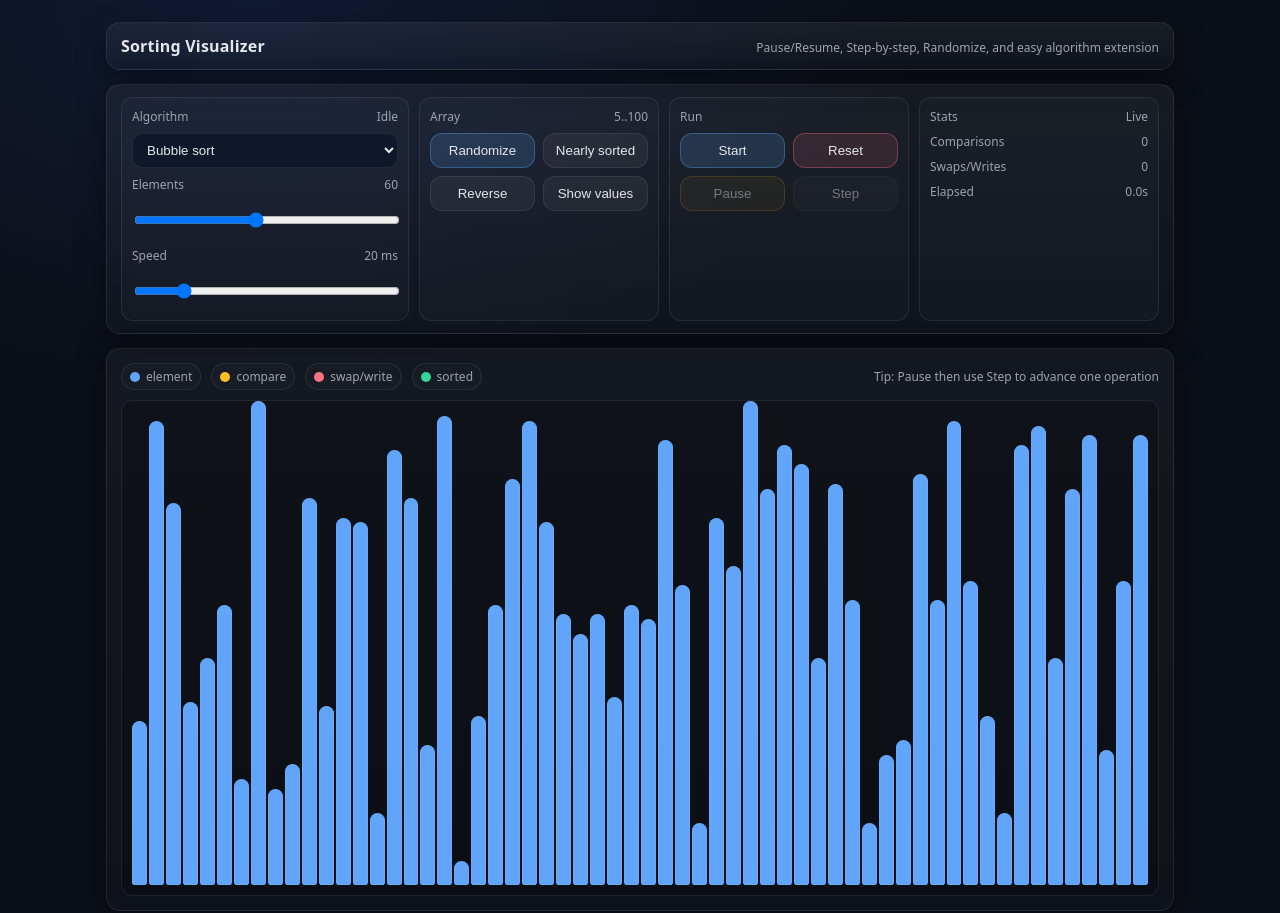
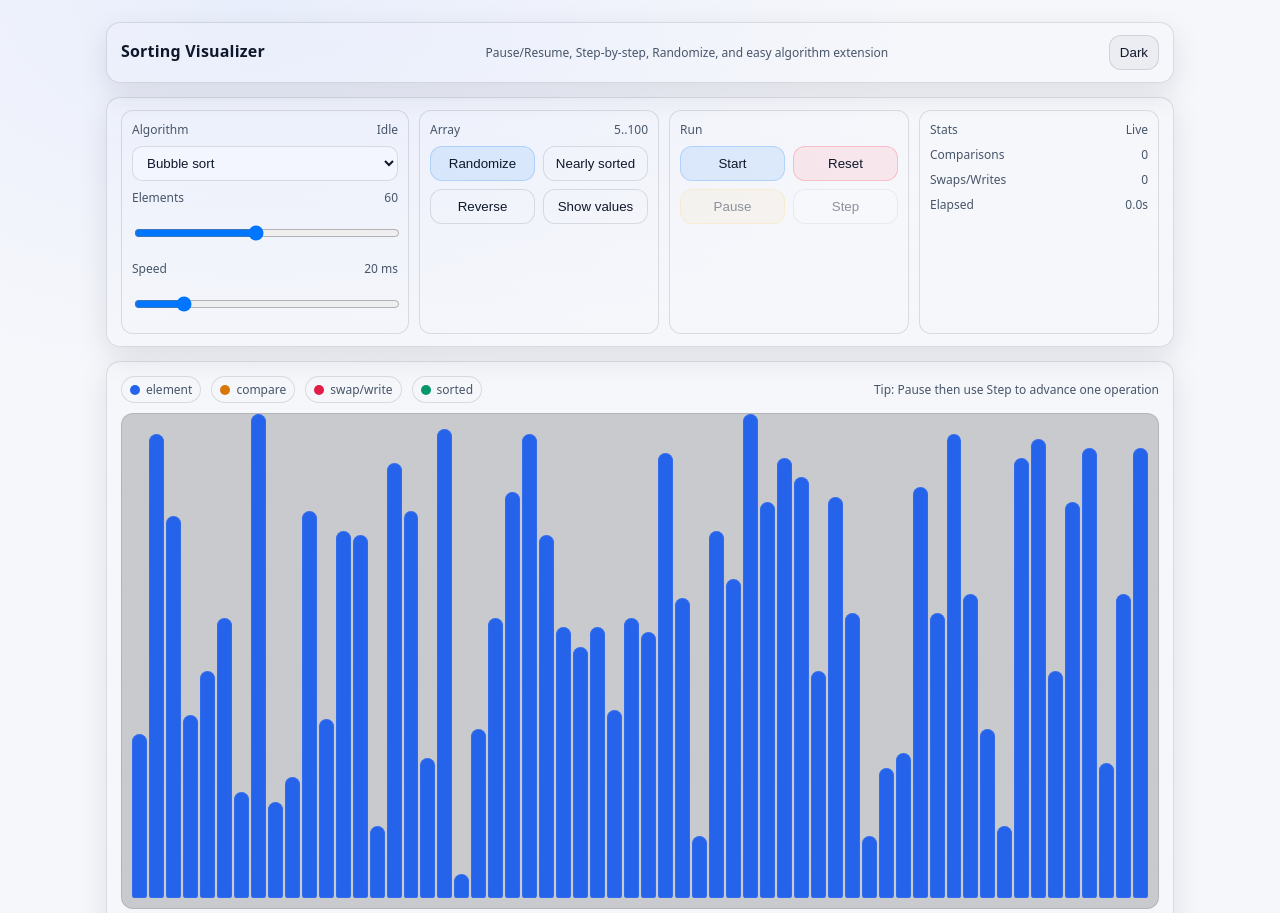
Before and after one commit to alevyt/sorting-visualizer, a plain HTML site: page index.html in a window 1280 px wide. Shown: the top 913 px of the page. Drawn offline with Linux system fonts and the light colour scheme.

Commit message:
added light/dark themes

```diff
--- a/index.html
+++ b/index.html
@@ -11,6 +11,7 @@
     <header>
       <h1>Sorting Visualizer</h1>
       <div class="hint">Pause/Resume, Step-by-step, Randomize, and easy algorithm extension</div>
+      <button id="themeToggle" class="btn-ghost" type="button">Light</button>
     </header>
 
     <section class="controls">
--- a/src/main.js
+++ b/src/main.js
@@ -32,6 +32,7 @@ const els = {
     runInfo: $("#runInfo"),
     rangeInfo: $("#rangeInfo"),
     toast: $("#toast"),
+    themeToggle: $("#themeToggle"),
 };
 
 const State = {
@@ -240,6 +241,9 @@ function applyReverseClick() {
 function init() {
     populateAlgorithms();
 
+    applyTheme(getInitialTheme());
+    els.themeToggle?.addEventListener("click", toggleTheme);
+
     els.n.value = "60";
     els.speed.value = "20";
     setNFromUI();
@@ -310,6 +314,27 @@ function init() {
     updateRangeInfo();
 }
 
+const THEME_KEY = "sv.theme";
+
+function applyTheme(theme) {
+    const t = theme === "light" ? "light" : "dark";
+    document.documentElement.dataset.theme = t;
+    if (els.themeToggle) els.themeToggle.textContent = t === "dark" ? "Light" : "Dark";
+}
+
+function getInitialTheme() {
+    const saved = localStorage.getItem(THEME_KEY);
+    if (saved === "dark" || saved === "light") return saved;
+    return window.matchMedia && window.matchMedia("(prefers-color-scheme: light)").matches ? "light" : "dark";
+}
+
+function toggleTheme() {
+    const current = document.documentElement.dataset.theme === "light" ? "light" : "dark";
+    const next = current === "light" ? "dark" : "light";
+    localStorage.setItem(THEME_KEY, next);
+    applyTheme(next);
+}
+
 init();
 
 window.SortingVisualizer = {
--- a/styles.css
+++ b/styles.css
@@ -1,16 +1,61 @@
 :root {
   --bg: #0b0f17;
+  --bg-accent: #111a33;
+
   --panel: #111827;
   --panel2: #0f172a;
+
   --text: #e5e7eb;
   --muted: #9ca3af;
+
   --bar: #60a5fa;
   --compare: #fbbf24;
   --swap: #fb7185;
   --sorted: #34d399;
+
   --border: rgba(255, 255, 255, 0.08);
   --shadow: 0 10px 30px rgba(0, 0, 0, 0.35);
+
   --radius: 14px;
+}
+
+:root[data-theme="light"] {
+  --bg: #f6f7fb;
+  --bg-accent: #e9eefc;
+
+  --panel: #ffffff;
+  --panel2: #f3f6ff;
+
+  --text: #0f172a;
+  --muted: #475569;
+
+  --bar: #2563eb;
+  --compare: #d97706;
+  --swap: #e11d48;
+  --sorted: #059669;
+
+  --border: rgba(15, 23, 42, 0.12);
+  --shadow: 0 10px 30px rgba(15, 23, 42, 0.10);
+}
+
+.header-right {
+  display: flex;
+  align-items: center;
+  gap: 12px;
+}
+
+.btn-ghost {
+  border: 1px solid var(--border);
+  background: rgba(255,255,255,0.05);
+  color: var(--text);
+  padding: 9px 10px;
+  border-radius: 12px;
+  cursor: pointer;
+  user-select: none;
+}
+
+:root[data-theme="light"] .btn-ghost {
+  background: rgba(15,23,42,0.04);
 }
 
 * { box-sizing: border-box; }
@@ -19,7 +64,7 @@ body {
   margin: 0;
   font-family: ui-sans-serif, system-ui, -apple-system, Segoe UI, Roboto, Helvetica,
     Arial, "Apple Color Emoji", "Segoe UI Emoji";
-  background: radial-gradient(1200px 700px at 20% 0%, #111a33 0%, var(--bg) 55%);
+  background: radial-gradient(1200px 700px at 20% 0%, var(--bg-accent) 0%, var(--bg) 55%);
   color: var(--text);
 }
 
```
Lines whose indentation alone changed are shown as unchanged.
